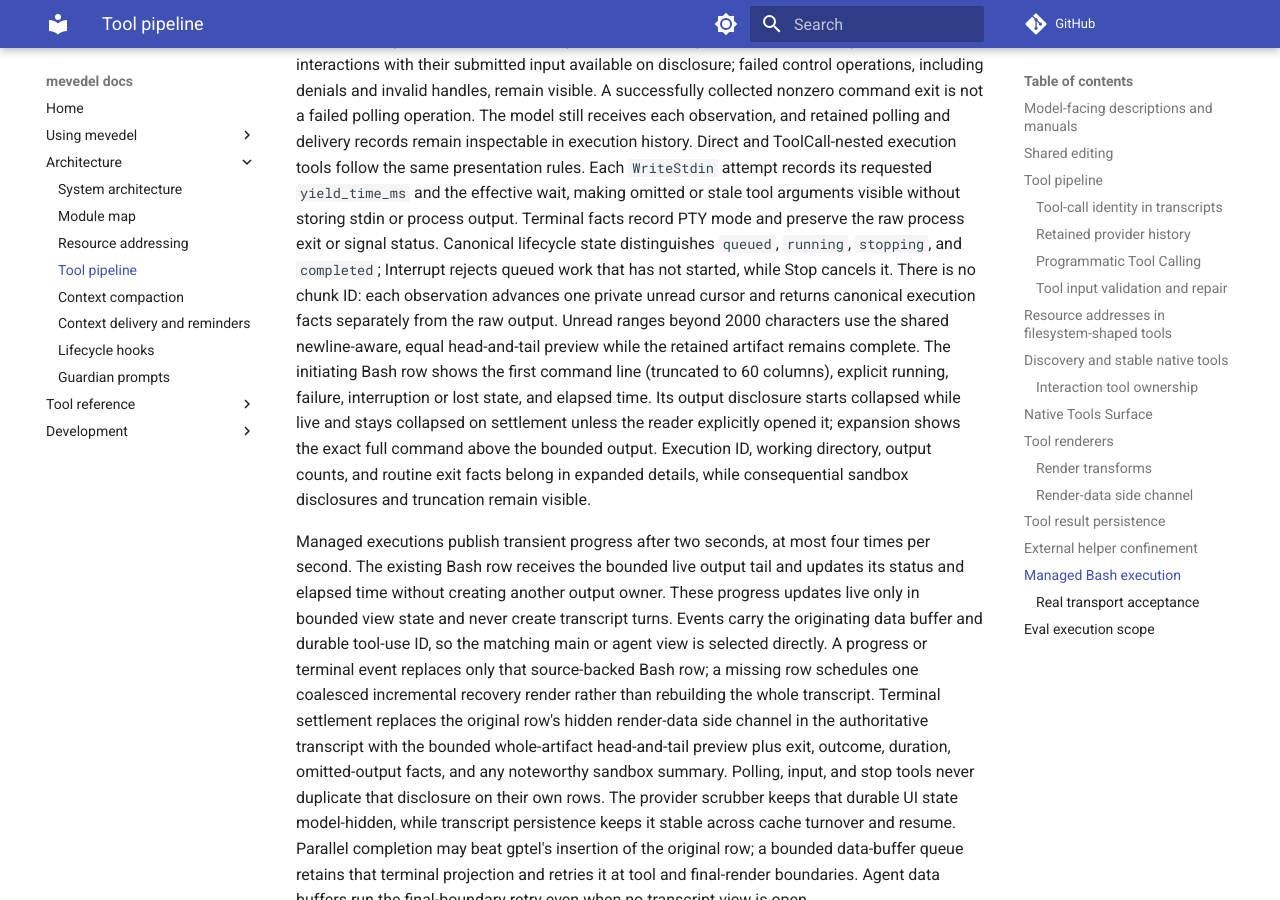
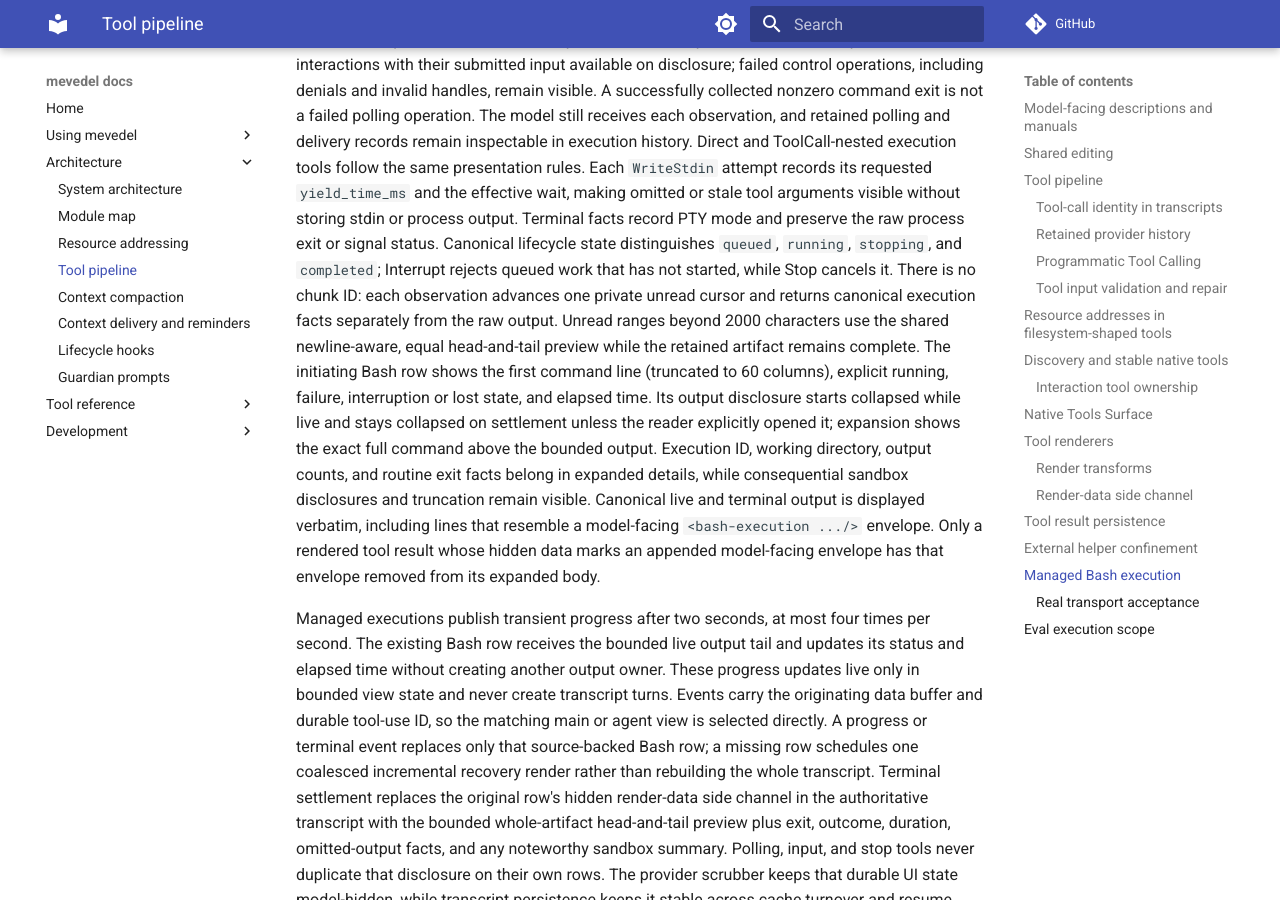
Before and after one commit to FrauH0lle/mevedel, an MkDocs documentation site: the page built from docs/tools.md, in a window 1280 px wide and 900 px high, scrolled down 20561 px. Built offline with MkDocs 1.6.1 and Material for MkDocs 9.7.7, drawn with Linux system fonts in a browser that asks for light colours; comment, search, counter and statistics services are not loaded.

Commit message:
fix(execution): Preserve output and guest sandbox notices
Mark model-facing execution trailers at their producer so canonical stdout, including marker-shaped text, stays intact in expanded Bash results. Reuse the bounded host sandbox disclosure in guest tool headers without sending raw sandbox facts.

* mevedel-tool-exec.el (mevedel-tool-exec--observation-envelope, mevedel-tool-exec--render-bash): Distinguish marked result trailers from canonical output.

* mevedel-collaboration-projection.el (mevedel-collaboration-tool-presentation): Carry a bounded material sandbox disclosure into the guest header.

* test/test-mevedel-tool-exec.el (mevedel-tool-exec--observation-envelope, mevedel-tool-exec--render-bash): Cover marked envelopes and marker-shaped stdout.

* test/test-mevedel-view-render-audits.el (mevedel-view--render-tool-call): Assert nested canonical stdout survives.

* test/test-mevedel-collaboration-tool-presentation.el (mevedel-collaboration-tool-presentation-sandbox): Cover direct and nested guest disclosures.

* docs/tools.md, docs/collaboration.md: Describe output and guest disclosure boundaries.

Validation: Eask focused roster plus guest tests 1332/1332; complete suite 8784 cases, zero unexpected and 30 skipped; 208 files compile without warnings; browser protocol and real terminal-frame smoke pass.

```diff
--- a/docs/tools.md
+++ b/docs/tools.md
@@ -956,6 +956,10 @@
 above the bounded output. Execution ID, working directory, output counts, and
 routine exit facts belong in expanded details, while consequential sandbox
 disclosures and truncation remain visible.
+Canonical live and terminal output is displayed verbatim, including lines that
+resemble a model-facing `<bash-execution .../>` envelope. Only a rendered tool
+result whose hidden data marks an appended model-facing envelope has that
+envelope removed from its expanded body.
 
 Managed executions publish transient progress after two seconds, at most four
 times per second. The existing Bash row receives the bounded live output tail
```
Also changed, not shown: docs/collaboration.md (+3 -0 lines), 5 other files.
